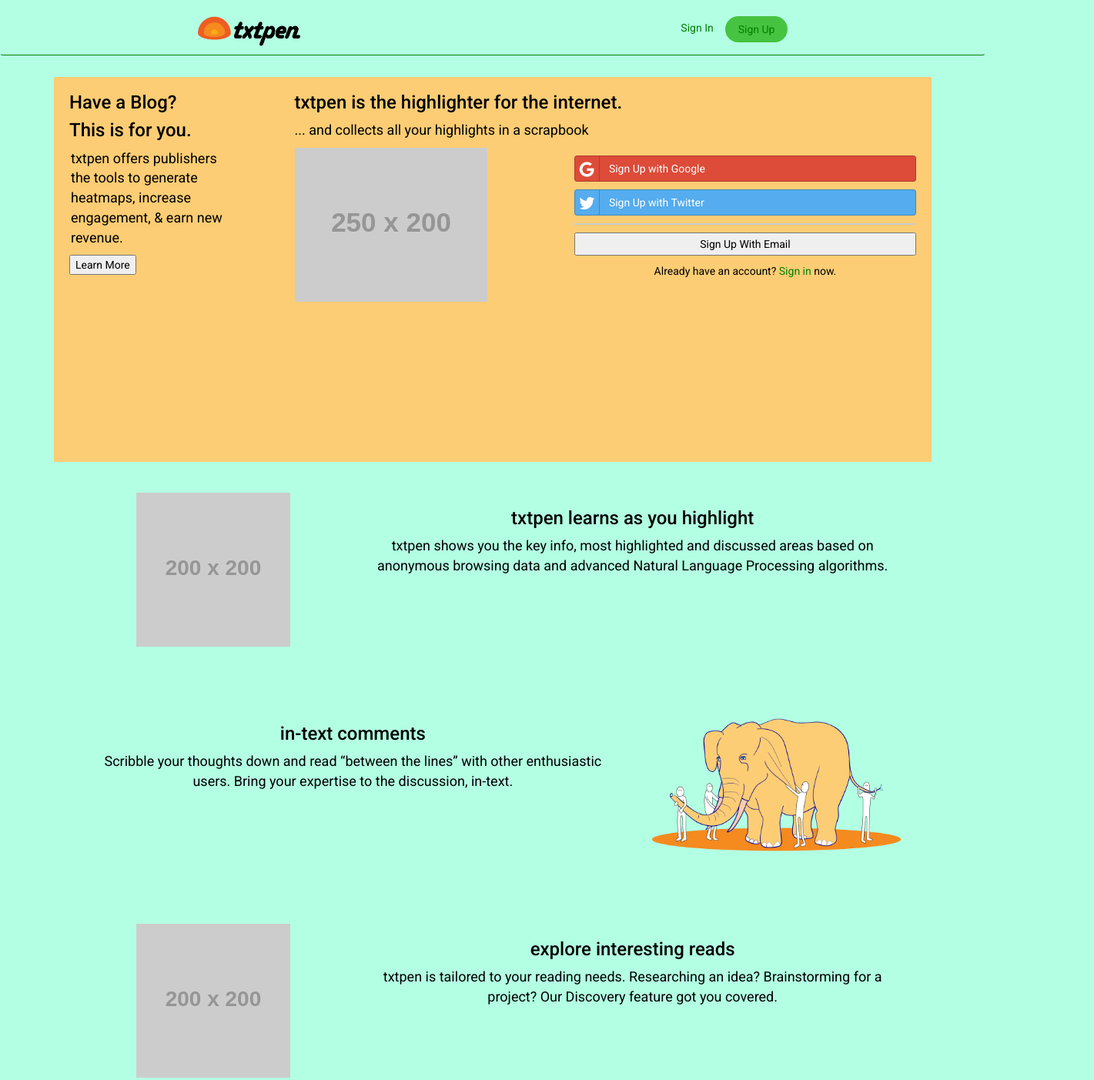
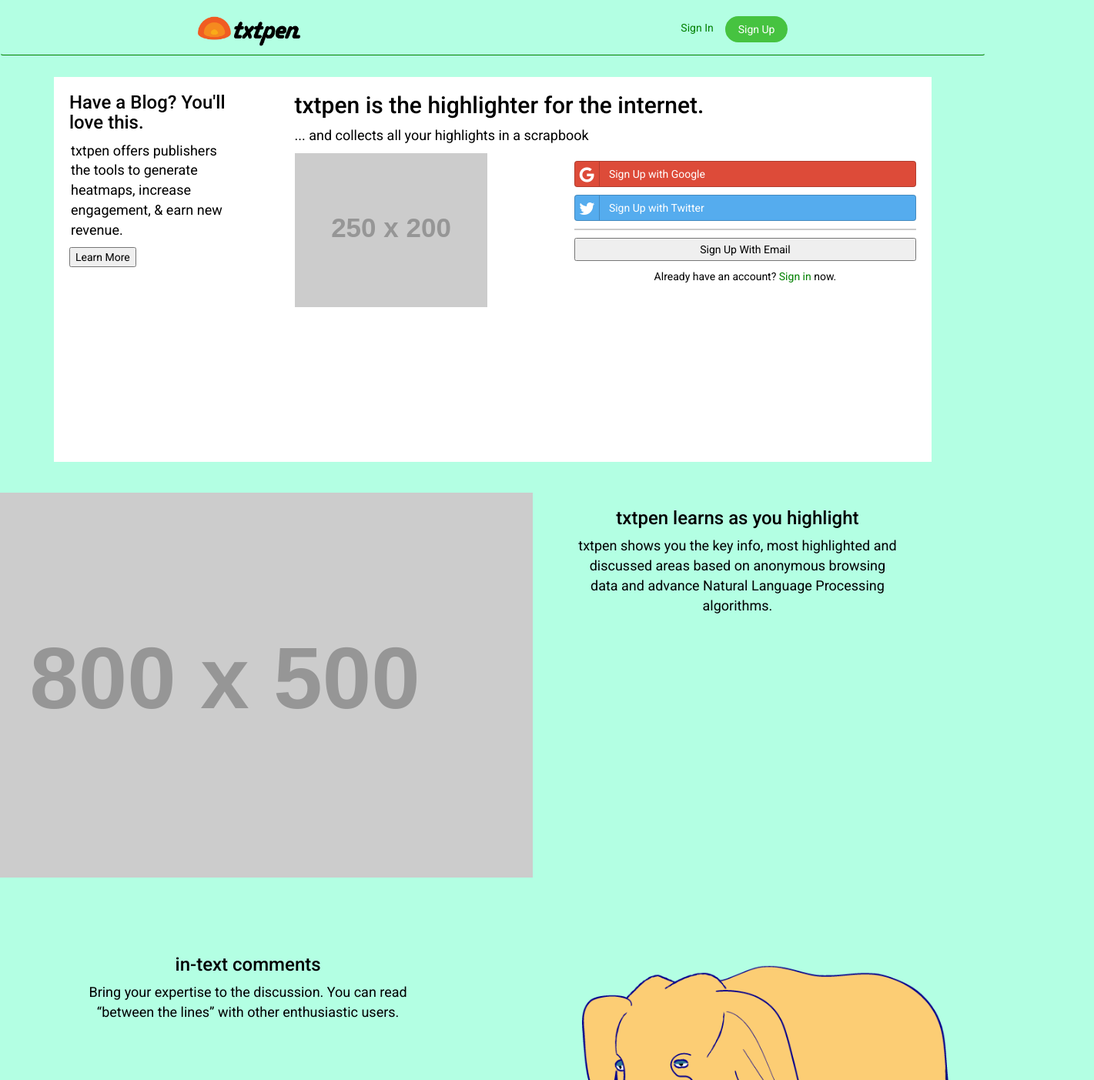
Before and after one commit to Kenshinhu/index, a website: page index.html in a window 1280 px wide. Shown: the top 1403 px of the page at 77% size, 1421 px wide, since content can reach past the window. Drawn offline with nearby package versions, Linux system fonts and the light colour scheme; placeholder pictures from the web are drawn by us.

Commit message:
img positions

```diff
--- a/assets/styles/common.css
+++ b/assets/styles/common.css
@@ -30,12 +30,13 @@
 .tNavBar li:last-child{
   background-color: #46c340;
   border: 2px solid #46c340;
-  color: #46c340;
   border-radius: 50px;
   font-weight: 400;
   display: inline-block;
 }
-
+.tNavBar li:last-child a{
+  color: #fff;
+}
 .tNavBar li a{
   padding:5px 15px !important;
   /*text-decoration: underline;*/
@@ -49,10 +50,13 @@
   float:left !important;
 }
 .tSlider {
-  background-color: #FCCD74;
+  background-color: #fff;
   min-height: 500px;
+  margin: 0 auto;
   margin-top: 100px;
+  width: 100%;
 }
+
 .tSliderLeft {margin:10px 20px 10px !important;}
 .tSliderRight{
   margin:10px 20px 10px !important;
@@ -75,6 +79,9 @@
 .tSign button{padding:20px;margin:20px;}
 .tSign div{text-align: center;}
 
+.tImgLeft img {
+  margin-left:-40%;
+}
 p {
   font-size: 18px;
 }
--- a/index.html
+++ b/index.html
@@ -58,14 +58,14 @@
         <div class="row">
           <div class="col-md-3 ">
             <div class="tSliderLeft">
-                <h3>Have a Blog? </p>This is for you.</h3>
+                <h3>Have a Blog? You'll love this.</h3>
                 <p>txtpen offers publishers the tools to generate heatmaps, increase engagement, &amp; earn new revenue.</p>
                 <button>Learn More</button>
             </div>
           </div>
           <div class="col-md-9">
             <div class="tSliderRight">
-                <h3>txtpen is the highlighter for the internet.</h3>
+                <h2>txtpen is the highlighter for the internet.</h2>
                 <p>... and collects all your highlights in a scrapbook</p>
                 <img src="http://fakeimg.pl/250x200/" alt="">
                 <ul>
@@ -92,37 +92,37 @@
 
 
       <div class="row tInfo">
-          <div class="col-md-4">
-           <img src="http://fakeimg.pl/200x200/" alt="">
+          <div class="col-md-7 tImgLeft">
+           <img src="http://fakeimg.pl/800x500/" alt="">
           </div>
-          <div class="col-md-8">
+          <div class="col-md-5">
                 <h3>txtpen learns as you highlight</h3>
                 <p>
                   txtpen shows you the key info, most highlighted
                   and discussed areas based on anonymous browsing data
-                  and advanced Natural Language Processing algorithms.
+                  and advance Natural Language Processing algorithms.
                 </p>
           </div>
       </div>
 
 
       <div class="row tInfo">
-          <div class="col-md-8">
+          <div class="col-md-5">
                 <h3>in-text comments</h3>
                 <p>
-                  Scribble your thoughts down and read “between the lines” with other enthusiastic users. Bring your expertise to the discussion, in-text.
+                  Bring your expertise to the discussion. You can read “between the lines” with other enthusiastic users.
                 </p>
           </div>
-          <div class="col-md-4">
-           <img src="assets/images/elephant.png" height="200" alt="">
+          <div class="col-md-7">
+           <img src="assets/images/elephant.png" height="500" alt="">
           </div>
         </div>
 
     <div class="row tInfo">
-          <div class="col-md-4">
-           <img src="http://fakeimg.pl/200x200/" alt="">
+          <div class="col-md-7 tImgLeft">
+           <img src="http://fakeimg.pl/800x500/" alt="">
           </div>
-          <div class="col-md-8">
+          <div class="col-md-5">
                 <h3>explore interesting reads</h3>
                 <p>
                    txtpen is tailored to your reading needs. Researching an idea? Brainstorming for a project? Our Discovery feature got you covered.
```
